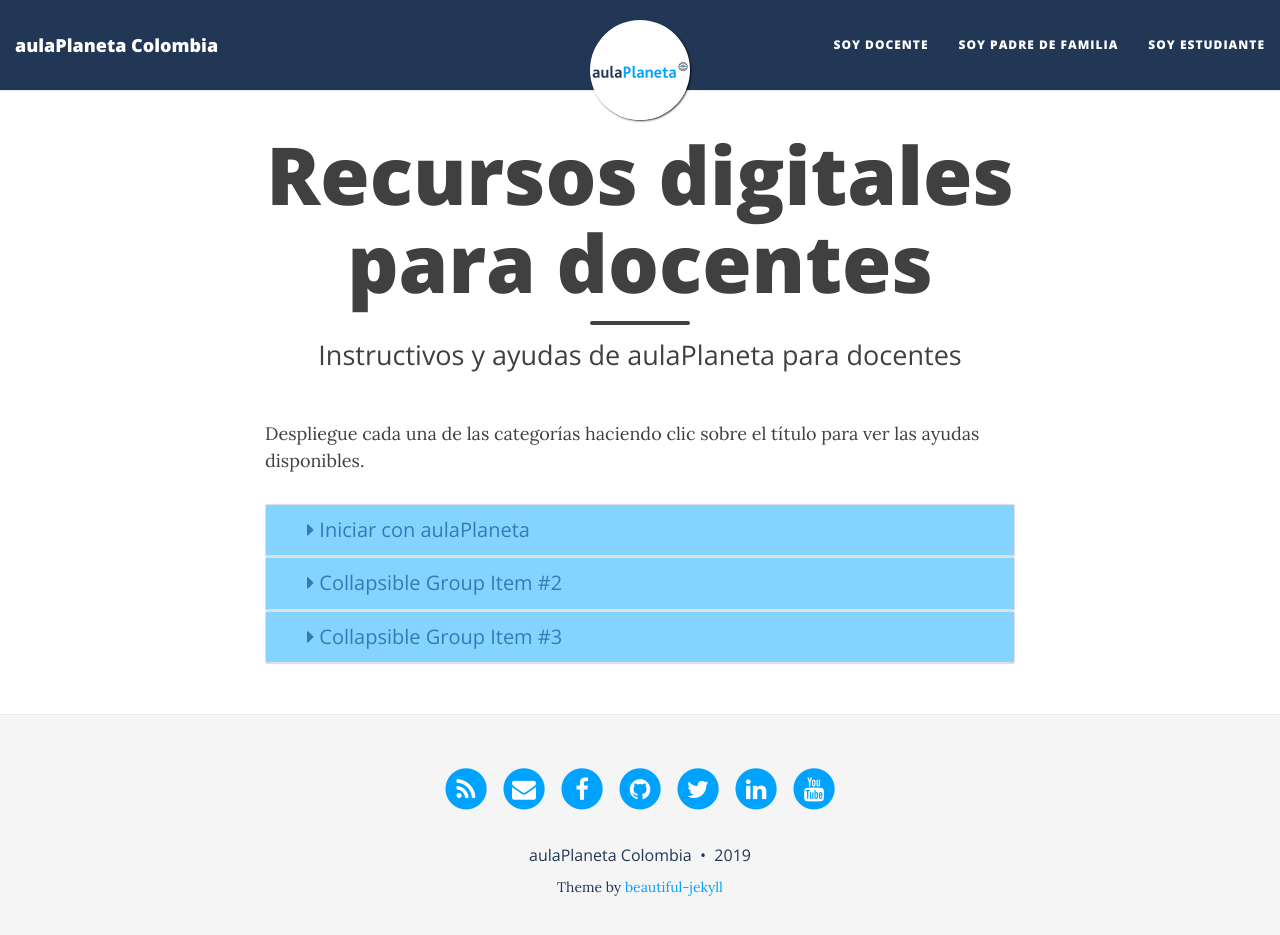
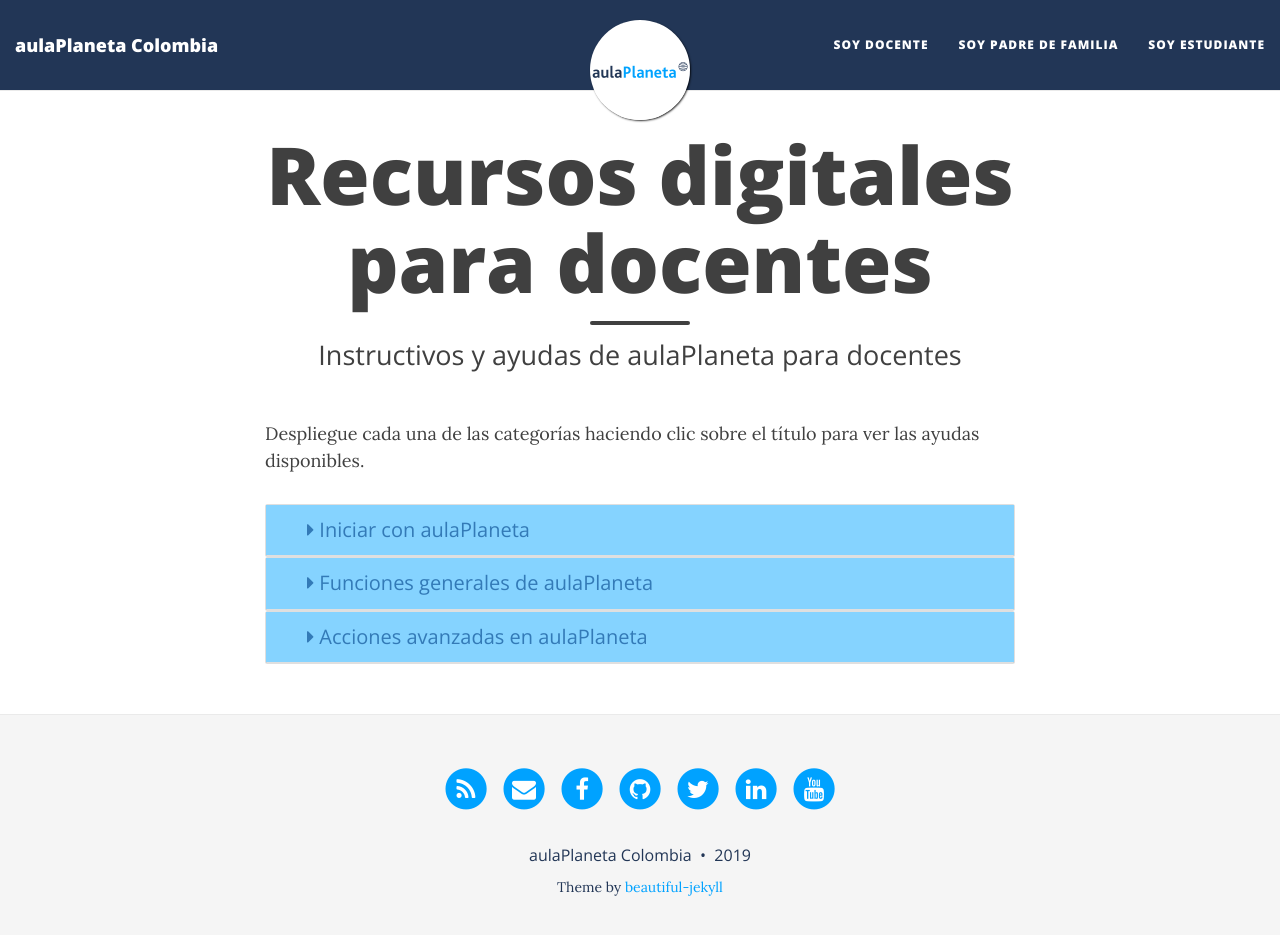
Before and after one commit to AulaPlanetaColombia/AulaPlanetaColombia.github.io, a Jekyll site: the page built from docentes.md, in a window 1280 px wide and 948 px high. Shown: the top 935 px of the window. Built offline with Jekyll 4.4.1, drawn with Linux system fonts in a browser that asks for light colours; nearby versions of some CDN libraries.

Commit message:
Update docentes.md

```diff
--- a/docentes.md
+++ b/docentes.md
@@ -30,7 +30,7 @@
                         {% if num_tag.size > 1 %}
                     <li>
                         <i class="fa-li fa fa-arrow-right"></i>
-                        <a href="" class="post-title">{{ post.title }}</a>
+                        <a href="{{ post.url }}" class="post-title">{{ post.title }}</a>
                     </li>
                         {% endif %}
                     {% endif %}
@@ -44,13 +44,30 @@
             <h2 class="mb-0">
                 <button class="btn btn-link collapsed" type="button" data-toggle="collapse" data-target="#intermedio" aria-expanded="false" aria-controls="intermedio">
                     <i class="fa fa-caret-right"></i>
-                    Collapsible Group Item #2
+                    Funciones generales de aulaPlaneta
                 </button>
             </h2>
         </div>
         <div id="intermedio" class="collapse" aria-labelledby="tituloDos" data-parent="#categorias">
             <div class="card-body">
-                Anim pariatur cliche reprehenderit, enim eiusmod high life accusamus terry richardson ad squid. 3 wolf moon officia aute, non cupidatat skateboard dolor brunch. Food truck quinoa nesciunt laborum eiusmod. Brunch 3 wolf moon tempor, sunt aliqua put a bird on it squid single-origin coffee nulla assumenda shoreditch et. Nihil anim keffiyeh helvetica, craft beer labore wes anderson cred nesciunt sapiente ea proident. Ad vegan excepteur butcher vice lomo. Leggings occaecat craft beer farm-to-table, raw denim aesthetic synth nesciunt you probably haven't heard of them accusamus labore sustainable VHS.
+                <ul class="fa-ul">
+                {% for post in site.posts %}
+                    {% if post.tags.size > 0 %}
+                        {% assign num_tag = '' %}
+                        {% for tag in post.tags %}
+                        {% if tag == 'docentes' or tag == 'intermedio' %}
+                            {% assign num_tag = num_tag | append: 'x' %}
+                        {% endif %}
+                        {% endfor %}
+                        {% if num_tag.size > 1 %}
+                    <li>
+                        <i class="fa-li fa fa-arrow-right"></i>
+                        <a href="{{ post.url }}" class="post-title">{{ post.title }}</a>
+                    </li>
+                        {% endif %}
+                    {% endif %}
+                {% endfor %}
+                </ul>
             </div>
         </div>
     </div>
@@ -59,13 +76,30 @@
             <h2 class="mb-0">
                 <button class="btn btn-link collapsed" type="button" data-toggle="collapse" data-target="#avanzado" aria-expanded="false" aria-controls="avanzado">
                     <i class="fa fa-caret-right"></i>
-                    Collapsible Group Item #3
+                    Acciones avanzadas en aulaPlaneta
                 </button>
             </h2>
         </div>
         <div id="avanzado" class="collapse" aria-labelledby="tituloTres" data-parent="#categorias">
             <div class="card-body">
-                Anim pariatur cliche reprehenderit, enim eiusmod high life accusamus terry richardson ad squid. 3 wolf moon officia aute, non cupidatat skateboard dolor brunch. Food truck quinoa nesciunt laborum eiusmod. Brunch 3 wolf moon tempor, sunt aliqua put a bird on it squid single-origin coffee nulla assumenda shoreditch et. Nihil anim keffiyeh helvetica, craft beer labore wes anderson cred nesciunt sapiente ea proident. Ad vegan excepteur butcher vice lomo. Leggings occaecat craft beer farm-to-table, raw denim aesthetic synth nesciunt you probably haven't heard of them accusamus labore sustainable VHS.
+                <ul class="fa-ul">
+                {% for post in site.posts %}
+                    {% if post.tags.size > 0 %}
+                        {% assign num_tag = '' %}
+                        {% for tag in post.tags %}
+                        {% if tag == 'docentes' or tag == 'avanzado' %}
+                            {% assign num_tag = num_tag | append: 'x' %}
+                        {% endif %}
+                        {% endfor %}
+                        {% if num_tag.size > 1 %}
+                    <li>
+                        <i class="fa-li fa fa-arrow-right"></i>
+                        <a href="{{ post.url }}" class="post-title">{{ post.title }}</a>
+                    </li>
+                        {% endif %}
+                    {% endif %}
+                {% endfor %}
+                </ul>
             </div>
         </div>
     </div>
```
